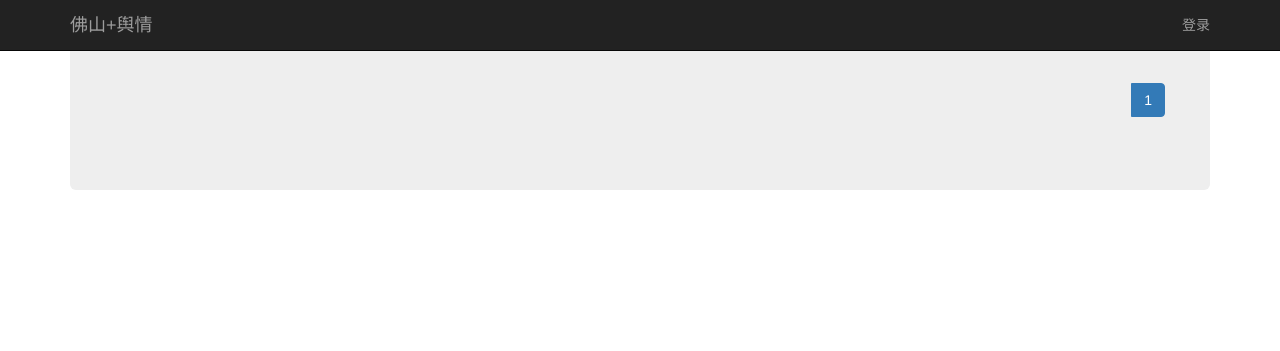
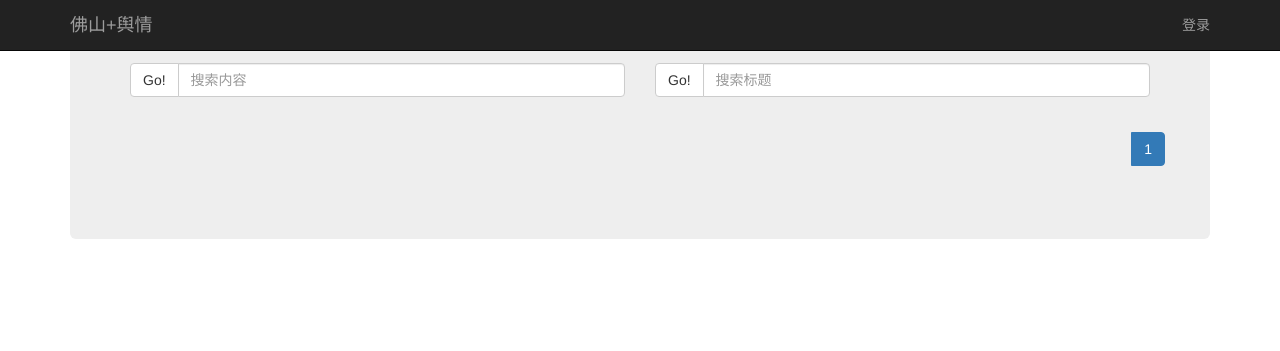
Before and after one commit to liangxuCHEN/soup_sys, a Django app: page /soups in a window 1280 px wide. Shown: the top 351 px of the page. Run offline with Django 3.2, Linux system fonts and the light colour scheme; data that the repository does not hold is empty; some libraries are stand-ins or nearby versions.

Commit message:
add search

```diff
--- a/today_soup/templates/soups.html
+++ b/today_soup/templates/soups.html
@@ -3,6 +3,24 @@
 {% block content %}
 
 <div class="jumbotron" id="table">
+    <div class="row" style="margin-top:15px">
+        <div class="col-md-6">
+             <div class="input-group">
+                  <span class="input-group-btn">
+                    <button class="btn btn-default" type="button" onclick="search(type='text')">Go!</button>
+                  </span>
+                  <input type="text" class="form-control" id="input1" placeholder="搜索内容">
+            </div>
+        </div>
+        <div class="col-md-6">
+             <div class="input-group">
+                  <span class="input-group-btn">
+                    <button class="btn btn-default" type="button" onclick="search(type='title')">Go!</button>
+                  </span>
+                  <input type="text" class="form-control" id="input2" placeholder="搜索标题">
+            </div>
+        </div>
+    </div>
     <div class="row" style="margin-top:15px">
         {% for item in content %}
         <div class="media">
@@ -40,3 +58,24 @@
     </div>
 </div>
 {% endblock %}
+
+{% block script %}
+
+<script>
+    function search(search_for){
+       var url,text
+
+       if(search_for=='title'){
+          url = '/soups?title='
+          text = document.getElementById('input2').value
+       } else {
+          url = '/soups?text='
+          text = document.getElementById('input1').value
+       }
+
+       window.location.href=url+text
+    }
+
+</script>
+
+{% endblock %}
--- a/today_soup/views.py
+++ b/today_soup/views.py
@@ -42,6 +42,17 @@ def LogoutView(request):
 
 def soups_list(request):
     contact_list = SoupModel.objects.all()
+
+    text = request.GET.get('text')
+
+    if text:
+        contact_list = contact_list.filter(content__contains=text)
+
+
+    title = request.GET.get('title')
+    if title:
+        contact_list = contact_list.filter(title__contains=title)
+
     paginator = Paginator(contact_list, 8)
 
     page = request.GET.get('page')
```
